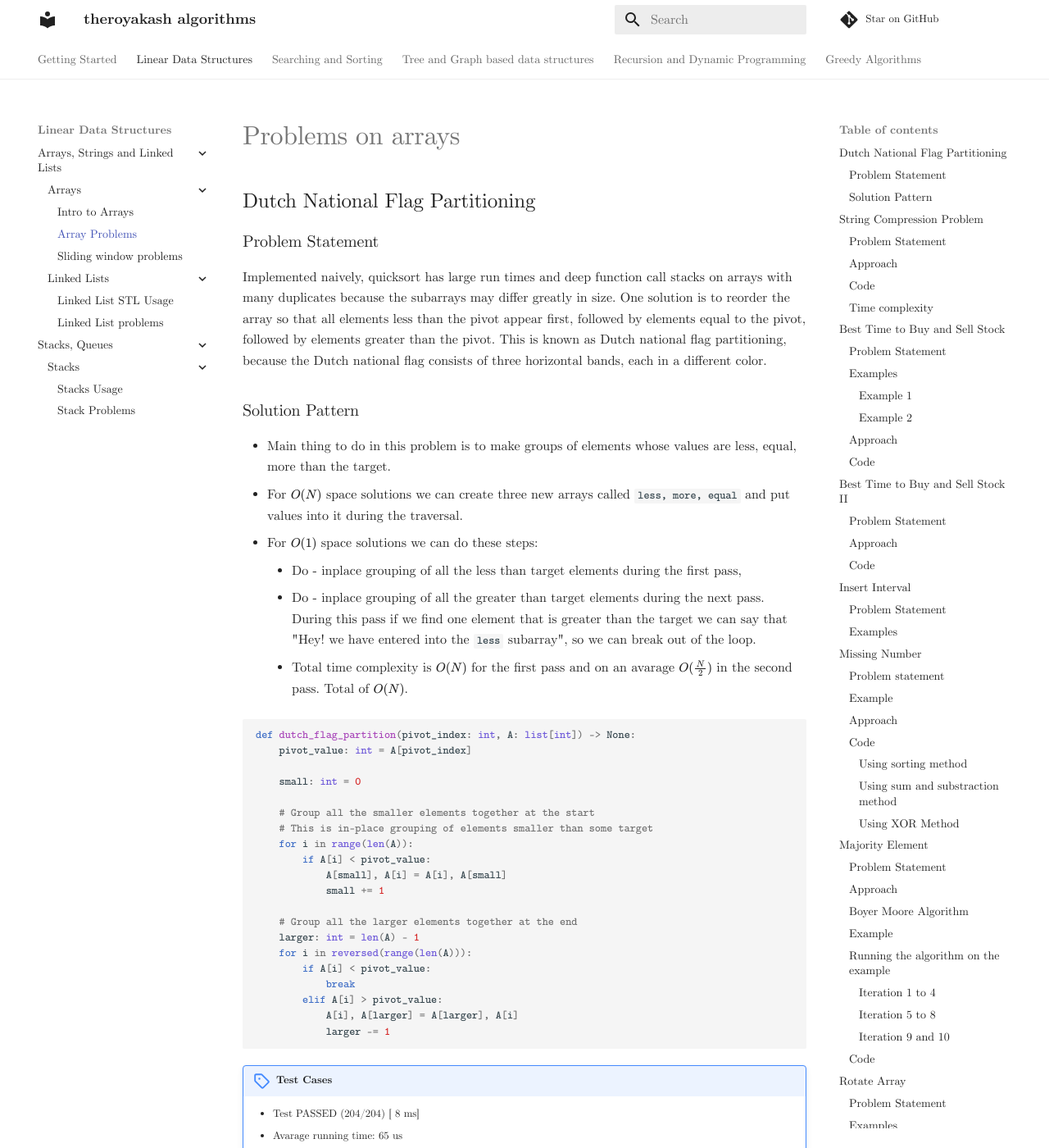
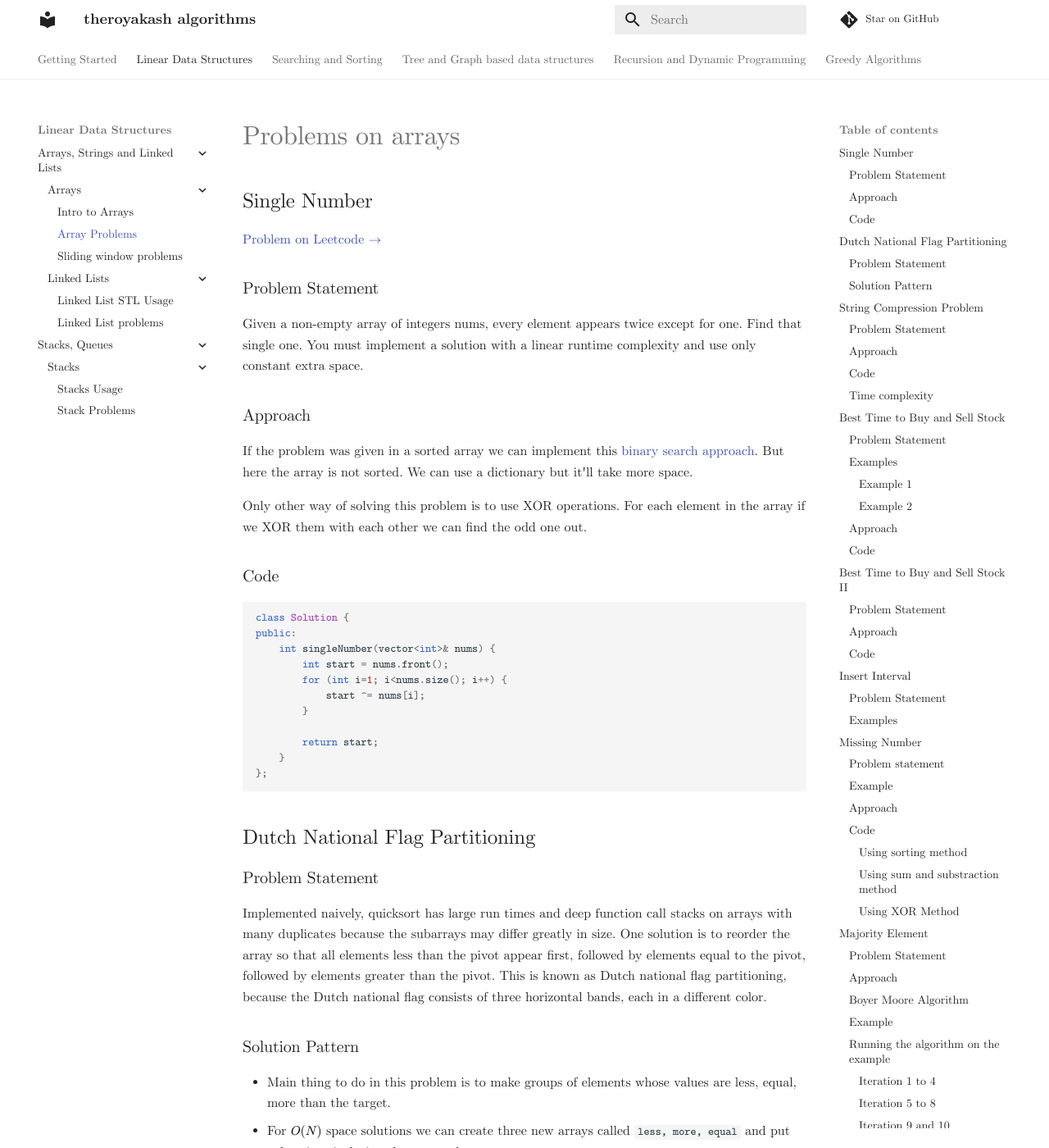
Before and after one commit to theroyakash/algorithms.theroyakash.com, an MkDocs documentation site: the page built from docs/arrays/array-problems.md, in a window 1280 px wide and 1400 px high. Shown: the whole window at 82% size. Built offline with MkDocs 1.6.1 and Material for MkDocs 9.7.7, drawn with Linux system fonts in a browser that asks for light colours; comment, search, counter and statistics services are not loaded.

Commit message:
added Single Number

````diff
--- a/docs/arrays/array-problems.md
+++ b/docs/arrays/array-problems.md
@@ -3,6 +3,31 @@ title: Problems on arrays
 ---
 
 # Problems on arrays
+## Single Number
+[Problem on Leetcode $\to$](https://leetcode.com/problems/single-number/)
+### Problem Statement
+Given a non-empty array of integers nums, every element appears twice except for one. Find that single one. You must implement a solution with a linear runtime complexity and use only constant extra space.
+
+### Approach
+If the problem was given in a sorted array we can implement this [binary search approach](https://algorithms.theroyakash.com/binary-search/problems/#single-element-in-a-sorted-array). But here the array is not sorted. We can use a dictionary but it'll take more space.
+
+Only other way of solving this problem is to use XOR operations. For each element in the array if we XOR them with each other we can find the odd one out.
+
+### Code
+```cpp
+class Solution {
+public:
+    int singleNumber(vector<int>& nums) {
+        int start = nums.front();
+        for (int i=1; i<nums.size(); i++) {
+            start ^= nums[i];
+        }
+
+        return start;
+    }
+};
+```
+
 ## Dutch National Flag Partitioning
 
 ### Problem Statement
````
